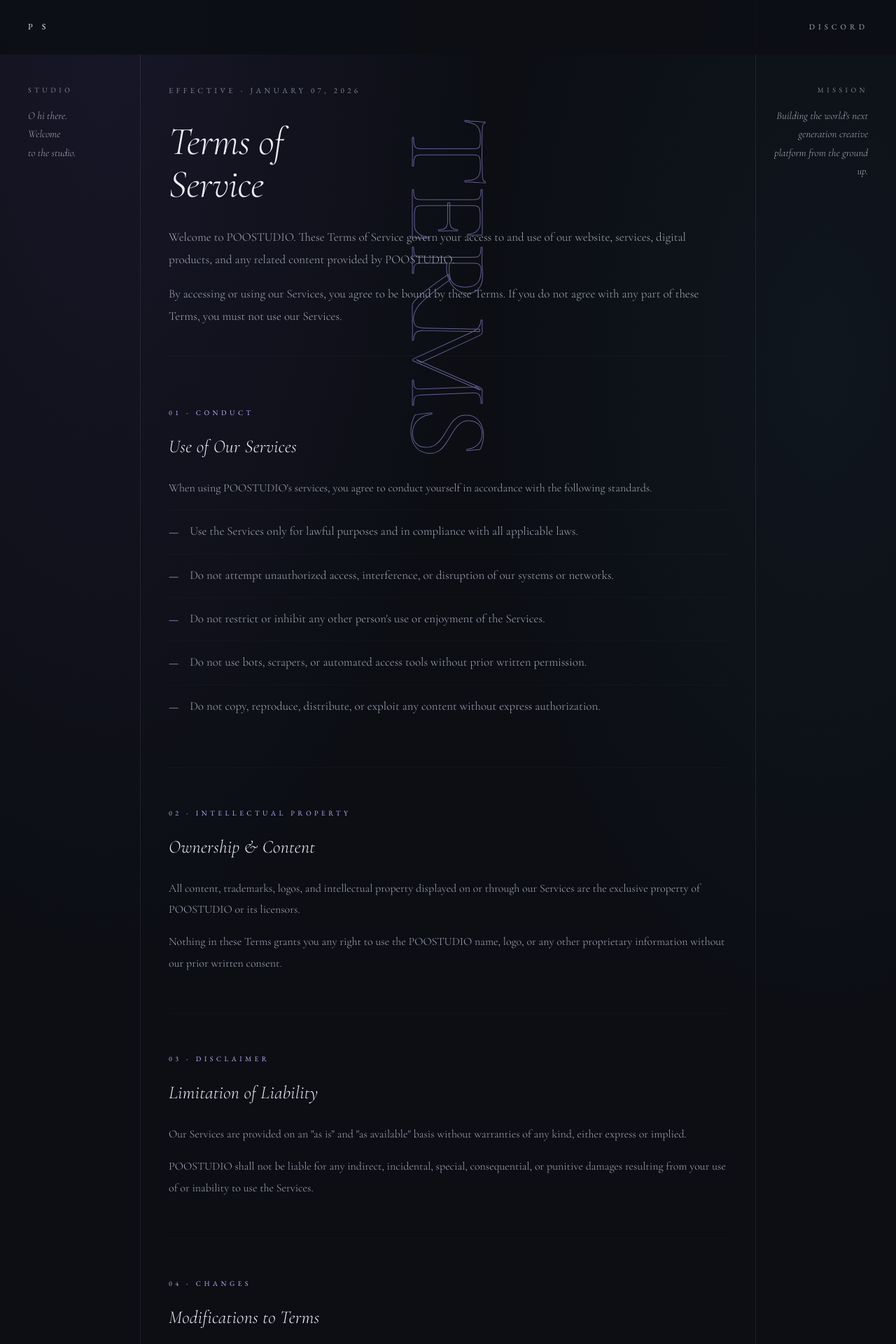
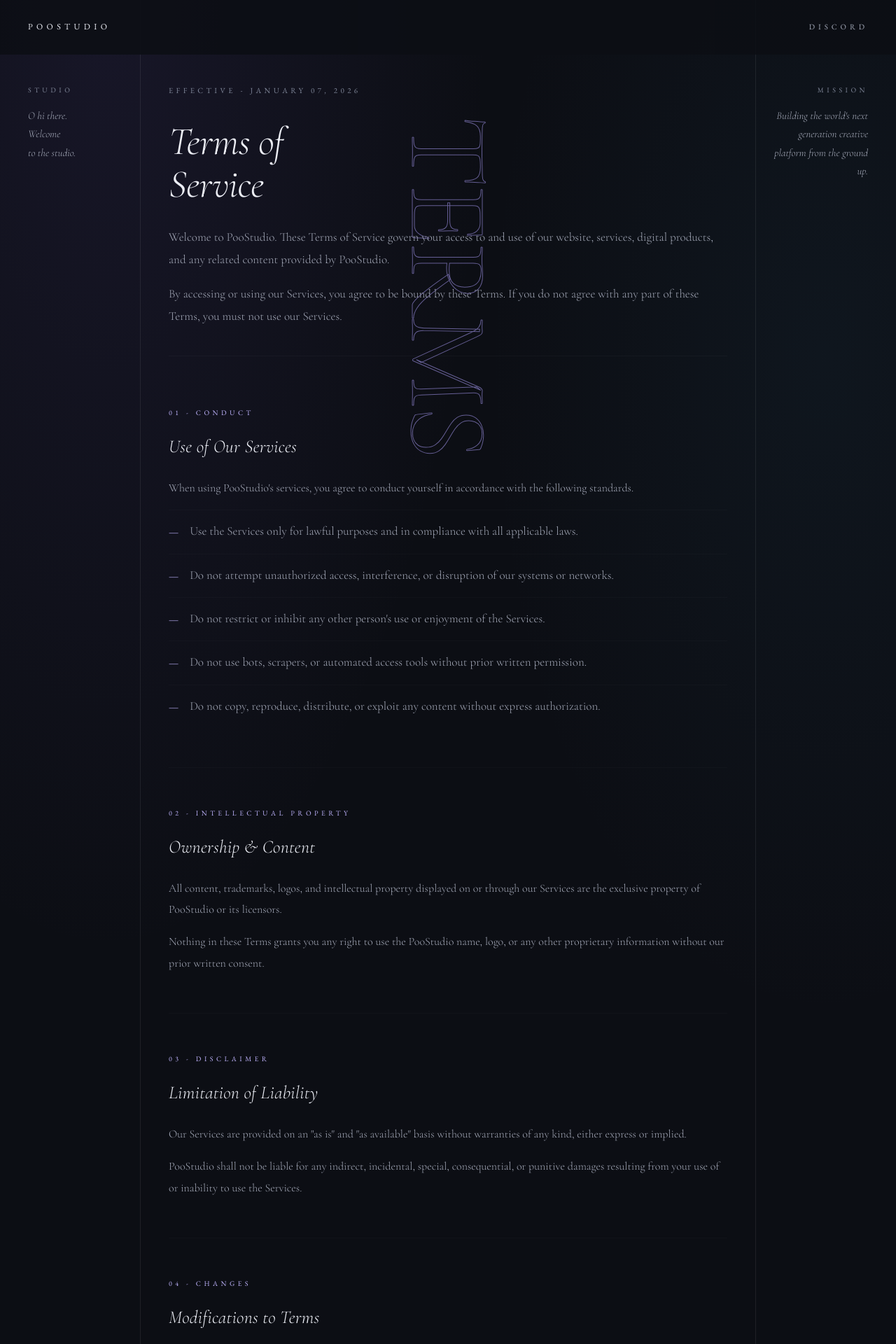
Before and after one commit to PooStudio/PooStudio, a PHP site: page /php/terms.php in a window 1280 px wide. Shown: the top 1920 px of the page at 70% size. Run offline with PHP 8.4, Linux system fonts and the light colour scheme.

Commit message:
feat: update page titles and descriptions for SEO, add Apache config copying, and implement active users API

```diff
--- a/php/about.php
+++ b/php/about.php
@@ -3,7 +3,8 @@
 <head>
   <meta charset="UTF-8">
   <meta name="viewport" content="width=device-width, initial-scale=1.0">
-  <title>PAIN THATS STICKS</title>
+  <meta name="description" content="PooStudio about page">
+  <title>About — PooStudio</title>
   <link rel="preconnect" href="https://fonts.googleapis.com">
   <link href="https://fonts.googleapis.com/css2?family=Cormorant+Garamond:ital,wght@0,300;0,400;0,600;1,300;1,400;1,600&family=Space+Mono:ital,wght@0,400;0,700;1,400&family=Bebas+Neue&display=swap" rel="stylesheet">
   <link rel="stylesheet" href="assets/css/about.css">
--- a/php/build-static.php
+++ b/php/build-static.php
@@ -126,6 +126,12 @@ if (is_file($root . DIRECTORY_SEPARATOR . 'CNAME')
 
 copyAssets($root . DIRECTORY_SEPARATOR . 'assets', $outputDirectory . DIRECTORY_SEPARATOR . 'assets');
 
+$apacheConfig = $root . DIRECTORY_SEPARATOR . '.htaccess';
+if (is_file($apacheConfig)
+    && !copy($apacheConfig, $outputDirectory . DIRECTORY_SEPARATOR . '.htaccess')) {
+    throw new RuntimeException('Unable to copy the Apache configuration.');
+}
+
 $serviceWorker = file_get_contents($root . DIRECTORY_SEPARATOR . 'sw.js');
 if ($serviceWorker === false || file_put_contents($outputDirectory . DIRECTORY_SEPARATOR . 'sw.js', $serviceWorker) === false) {
     throw new RuntimeException('Unable to copy the service worker.');
--- a/php/offline.php
+++ b/php/offline.php
@@ -5,13 +5,13 @@
   <meta name="viewport" content="width=device-width, initial-scale=1.0">
   <meta name="theme-color" content="#060714">
   <meta name="description" content="PooStudio is temporarily offline.">
-  <title>Signal Lost | PooStudio</title>
+  <title>Offline — PooStudio</title>
   <script src="assets/js/service-worker.js" defer></script>
   <link rel="stylesheet" href="assets/css/offline.css">
 </head>
 <body>
   <main class="offline-shell">
-    <div class="topline"><span>POOSTUDIO / SIGNAL ARCHIVE</span><span>STATUS // 503</span></div>
+    <div class="topline"><span>PooStudio / Offline</span><span>Status // 503</span></div>
     <section class="signal-panel" aria-labelledby="offline-title">
       <div class="signal-mark" aria-hidden="true">PS</div>
       <div class="signal-label">Connection interrupted</div>
@@ -23,7 +23,7 @@
         <a href="index.php">Return to studio</a>
       </div>
     </section>
-    <div class="meta">POOSTUDIO <strong>//</strong> BUILT FROM THE GROUND UP</div>
+    <div class="meta">PooStudio <strong>//</strong> Built from the ground up</div>
   </main>
   <script>
     document.getElementById('retry').addEventListener('click', function () {
--- a/php/terms.php
+++ b/php/terms.php
@@ -3,7 +3,7 @@
 <head>
 <meta charset="UTF-8">
 <meta name="viewport" content="width=device-width, initial-scale=1.0">
-<title>Terms of Service ✦ POOSTUDIO</title>
+<title>Terms of Service — PooStudio</title>
 <link rel="stylesheet" href="assets/css/legal.css">
 <link rel="stylesheet" href="assets/css/dark-theme.css">
 <script src="assets/js/service-worker.js" defer></script>
@@ -18,7 +18,7 @@
   </div>
 
   <nav>
-    <a href="index.php" class="nav-logo">P S</a>
+    <a href="index.php" class="nav-logo">PooStudio</a>
     <a href="https://discord.gg/CDW93dgA4m" class="nav-link">Discord</a>
   </nav>
 
@@ -34,7 +34,7 @@
       <div class="page-header">
         <span class="effective-date">Effective - January 07, 2026</span>
         <h1 class="page-heading">Terms of<br>Service</h1>
-        <p class="intro-text">Welcome to POOSTUDIO. These Terms of Service govern your access to and use of our website, services, digital products, and any related content provided by POOSTUDIO.</p>
+        <p class="intro-text">Welcome to PooStudio. These Terms of Service govern your access to and use of our website, services, digital products, and any related content provided by PooStudio.</p>
         <p class="intro-text">By accessing or using our Services, you agree to be bound by these Terms. If you do not agree with any part of these Terms, you must not use our Services.</p>
       </div>
 
@@ -42,7 +42,7 @@
         <span class="section-num">01 - Conduct</span>
         <h2 class="section-title">Use of Our Services</h2>
         <div class="section-body">
-          <p>When using POOSTUDIO's services, you agree to conduct yourself in accordance with the following standards.</p>
+          <p>When using PooStudio's services, you agree to conduct yourself in accordance with the following standards.</p>
         </div>
         <ul class="item-list">
           <li><span>Use the Services only for lawful purposes and in compliance with all applicable laws.</span></li>
@@ -57,8 +57,8 @@
         <span class="section-num">02 - Intellectual Property</span>
         <h2 class="section-title">Ownership & Content</h2>
         <div class="section-body">
-          <p>All content, trademarks, logos, and intellectual property displayed on or through our Services are the exclusive property of POOSTUDIO or its licensors.</p>
-          <p>Nothing in these Terms grants you any right to use the POOSTUDIO name, logo, or any other proprietary information without our prior written consent.</p>
+          <p>All content, trademarks, logos, and intellectual property displayed on or through our Services are the exclusive property of PooStudio or its licensors.</p>
+          <p>Nothing in these Terms grants you any right to use the PooStudio name, logo, or any other proprietary information without our prior written consent.</p>
         </div>
       </div>
 
@@ -67,7 +67,7 @@
         <h2 class="section-title">Limitation of Liability</h2>
         <div class="section-body">
           <p>Our Services are provided on an "as is" and "as available" basis without warranties of any kind, either express or implied.</p>
-          <p>POOSTUDIO shall not be liable for any indirect, incidental, special, consequential, or punitive damages resulting from your use of or inability to use the Services.</p>
+          <p>PooStudio shall not be liable for any indirect, incidental, special, consequential, or punitive damages resulting from your use of or inability to use the Services.</p>
         </div>
       </div>
 
@@ -87,7 +87,7 @@
           <p>If you have any questions about these Terms, please reach out to us directly.</p>
         </div>
         <div class="contact-block">
-          <strong>POOSTUDIO</strong><br>
+          <strong>PooStudio</strong><br>
           Email: <a href="mailto:poostudioo@gmail.com">poostudioo@gmail.com</a><br>
           Phone: (915) 209-5101
         </div>
@@ -108,8 +108,8 @@
   </div>
 
   <footer>
-    <span class="footer-logo">POOSTUDIO</span>
-    <span class="footer-copy">© <?= date('Y') ?> POOSTUDIO</span>
+    <span class="footer-logo">PooStudio</span>
+    <span class="footer-copy">© <?= date('Y') ?> PooStudio</span>
   </footer>
 
 </div>
--- a/server/server.js
+++ b/server/server.js
@@ -7,6 +7,7 @@ const app = express();
 const allowedOrigins = new Set([
 	'https://poostudio.github.io',
 	'https://laggy.world',
+	'https://www.laggy.world',
 ]);
 
 app.disable('x-powered-by');
@@ -31,6 +32,7 @@ app.use(rateLimit({
 }));
 
 app.get('/health', (_req, res) => res.json({ ok: true }));
+app.get('/api/active-users', (_req, res) => res.json({ activeUsers: 1 }));
 
 const port = process.env.PORT || 3000;
 app.listen(port, () => console.log(`Server listening on port ${port}`));
```
Also changed, not shown: php/privacy.php (+6 -6 lines), server/package.json (+4 -3 lines), assets/js/three.js (renamed from Three.js).
